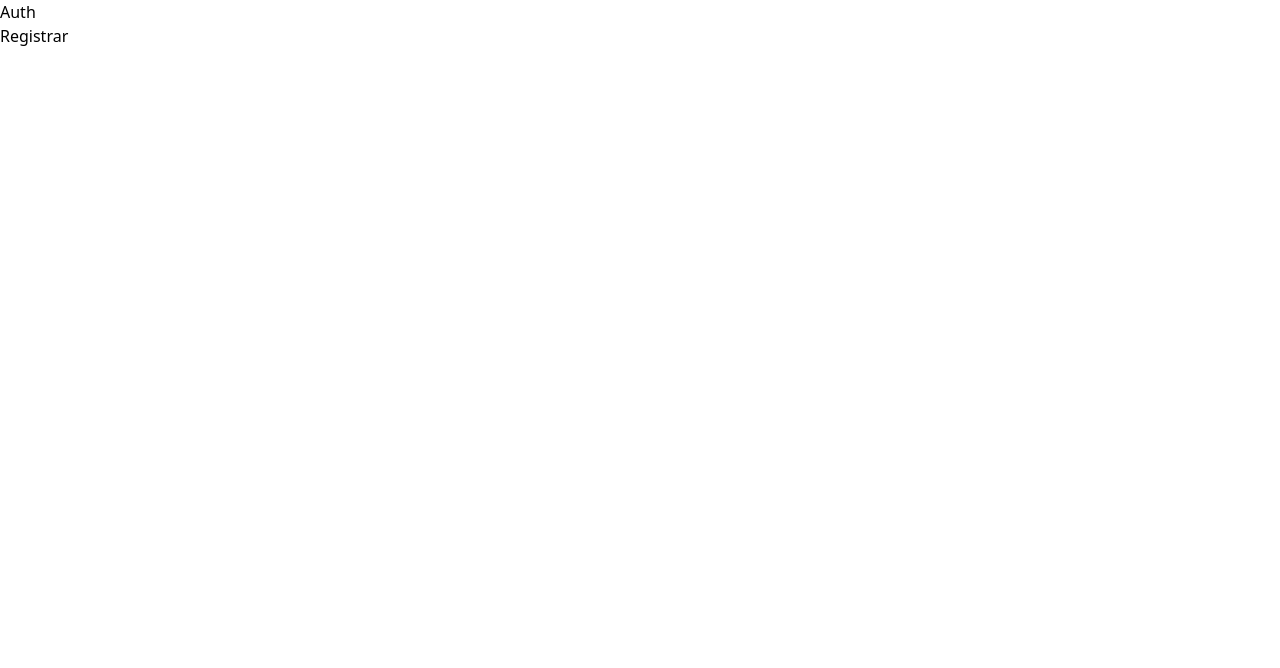
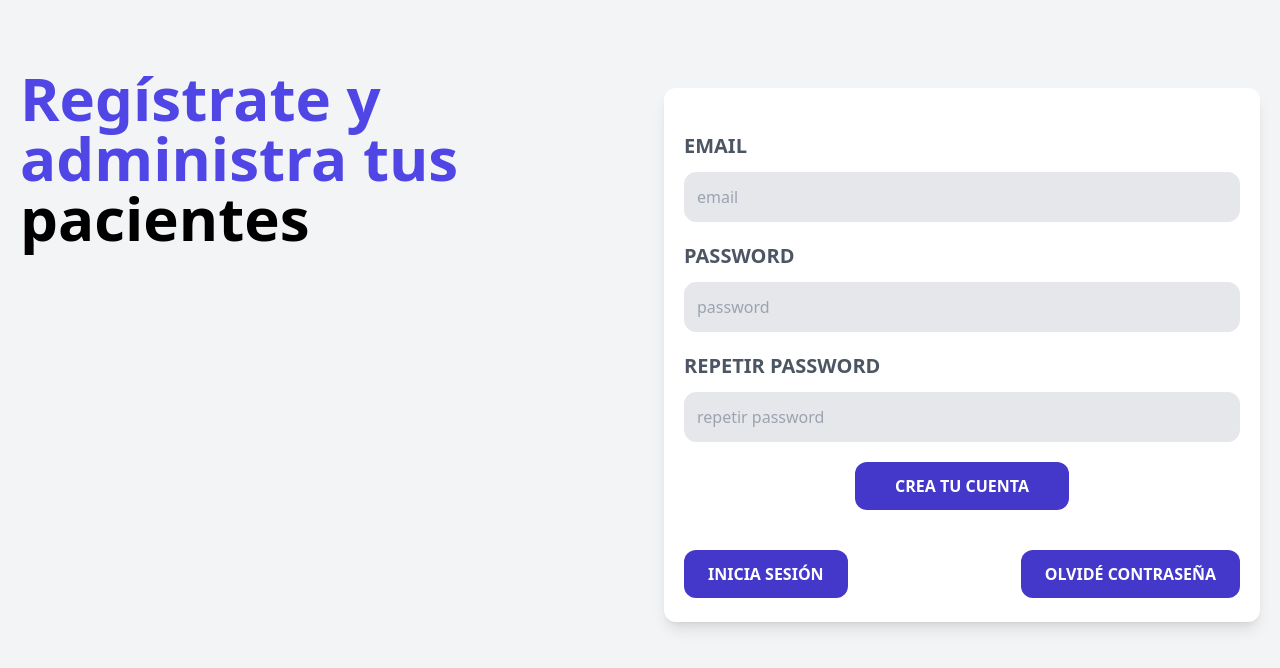
Before and after one commit to AngelSiete/MERN-fullstack, a React (Vite) app in the folder frontend/: page /registrar in a window 1280 px wide. Shown: the top 668 px of the page. Built offline with nearby package versions, Linux system fonts and the light colour scheme.

Commit message:
design for login pages

```diff
--- a/frontend/index.html
+++ b/frontend/index.html
@@ -6,7 +6,7 @@
     <meta name="viewport" content="width=device-width, initial-scale=1.0" />
     <title>APV - Citas</title>
   </head>
-  <body>
+  <body class="bg-gray-100 min-h-screen">
     <div id="root"></div>
     <script type="module" src="/src/main.jsx"></script>
   </body>
--- a/frontend/src/layout/AuthLayout.jsx
+++ b/frontend/src/layout/AuthLayout.jsx
@@ -3,8 +3,9 @@ import { Outlet } from "react-router-dom";
 export default function AuthLayout() {
   return (
     <>
-      <h1>Auth</h1>
+      <main className="container mx-auto md:grid md:grid-cols-2 mt-12 gap-12 p-5">
       <Outlet />
+      </main>
     </>
   );
 }
--- a/frontend/src/pages/Login.jsx
+++ b/frontend/src/pages/Login.jsx
@@ -1,7 +1,53 @@
+import { Link } from "react-router-dom";
+
 export default function Login() {
   return (
     <>
-      <h2>Login</h2>
+      <div>
+        <h1 className="text-indigo-600 font-black text-6xl">
+          Inicia sesión y administra tus{" "}
+          <span className="text-black">pacientes</span>
+        </h1>
+      </div>
+      <div className="mt-20 md:mt-5 py-6 shadow-lg px-5 rounded-xl bg-white">
+        <form>
+          <div className="my-5">
+            <label
+              className="uppercase text-gray-600 block text-xl font-bold"
+              htmlFor="email"
+            >
+              Email
+            </label>
+            <input
+              type="text"
+              placeholder="email"
+              className="border w-full p-3 mt-3 bg-gray-200 rounded-xl"
+            />
+          </div>
+          <div className="my-5">
+            <label
+              className="uppercase text-gray-600 block text-xl font-bold"
+              htmlFor="password"
+            >
+              password
+            </label>
+            <input
+              type="password"
+              placeholder="password"
+              className="border w-full p-3 mt-3 bg-gray-200 rounded-xl"
+            />
+          </div>
+          <input
+            type="submit"
+            value="Iniciar sesión"
+            className="bg-indigo-700 w-full py-3 rounded-xl text-white uppercase font-bold hover:cursor-pointer hover:bg-indigo-400 md:w-auto md:px-10 lg:flex lg:mx-auto"
+          />
+        </form>
+        <nav className="mt-10 lg:flex lg:justify-between">
+          <Link className="bg-indigo-700 py-3 rounded-xl text-white uppercase font-bold hover:cursor-pointer hover:bg-indigo-400 px-6 my-5" to="/registrar">Regístrate</Link>
+          <Link className="bg-indigo-700 py-3 rounded-xl text-white uppercase font-bold hover:cursor-pointer hover:bg-indigo-400 px-6 my-5" to="/olvidepassword">Olvidé contraseña</Link>
+        </nav>
+      </div>
     </>
   );
 }
--- a/frontend/src/pages/OlvidePassword.jsx
+++ b/frontend/src/pages/OlvidePassword.jsx
@@ -1,7 +1,39 @@
-export default function OlvidePassword(){
-    return(
-        <>
-            <h1>Olvidé pass</h1>
-        </>
-    )
+import { Link } from "react-router-dom";
+
+export default function OlvidePassword() {
+  return (
+    <>
+      <div>
+        <h1 className="text-indigo-600 font-black text-6xl">
+          Resetea tu <span className="text-black">contraseña</span>
+        </h1>
+      </div>
+      <div className="mt-20 md:mt-5 py-6 shadow-lg px-5 rounded-xl bg-white">
+        <form>
+          <div className="my-5">
+            <label
+              className="uppercase text-gray-600 block text-xl font-bold"
+              htmlFor="email"
+            >
+              Email
+            </label>
+            <input
+              type="text"
+              placeholder="email"
+              className="border w-full p-3 mt-3 bg-gray-200 rounded-xl"
+            />
+          </div>
+          <input
+            type="submit"
+            value="Enviar código al correo"
+            className="bg-indigo-700 w-full py-3 rounded-xl text-white uppercase font-bold hover:cursor-pointer hover:bg-indigo-400 md:w-auto md:px-10 lg:flex lg:mx-auto"
+          />
+        </form>
+        <nav className="mt-10 lg:flex lg:justify-between">
+              <Link className="bg-indigo-700 py-3 rounded-xl text-white uppercase font-bold hover:cursor-pointer hover:bg-indigo-400 px-6" to="/">Inicia sesión</Link>
+              <Link className="bg-indigo-700 py-3 rounded-xl text-white uppercase font-bold hover:cursor-pointer hover:bg-indigo-400 px-6" to="/registrar">Crea tu cuenta</Link>
+            </nav>
+      </div>
+    </>
+  );
 }
--- a/frontend/src/pages/Registrar.jsx
+++ b/frontend/src/pages/Registrar.jsx
@@ -1,7 +1,66 @@
+import { Link } from "react-router-dom";
+
 export default function Registrar(){
-    return(
+    return (
         <>
-        <h1>Registrar</h1>
+          <div>
+            <h1 className="text-indigo-600 font-black text-6xl">
+              Regístrate y administra tus{" "}
+              <span className="text-black">pacientes</span>
+            </h1>
+          </div>
+          <div className="mt-20 md:mt-5 py-6 shadow-lg px-5 rounded-xl bg-white">
+            <form>
+              <div className="my-5">
+                <label
+                  className="uppercase text-gray-600 block text-xl font-bold"
+                  htmlFor="email"
+                >
+                  Email
+                </label>
+                <input
+                  type="text"
+                  placeholder="email"
+                  className="border w-full p-3 mt-3 bg-gray-200 rounded-xl"
+                />
+              </div>
+              <div className="my-5">
+                <label
+                  className="uppercase text-gray-600 block text-xl font-bold"
+                  htmlFor="password"
+                >
+                  password
+                </label>
+                <input
+                  type="password"
+                  placeholder="password"
+                  className="border w-full p-3 mt-3 bg-gray-200 rounded-xl"
+                />
+              </div>
+              <div className="my-5">
+                <label
+                  className="uppercase text-gray-600 block text-xl font-bold"
+                  htmlFor="repetirpassword"
+                >
+                  Repetir password
+                </label>
+                <input
+                  type="password"
+                  placeholder="repetir password"
+                  className="border w-full p-3 mt-3 bg-gray-200 rounded-xl"
+                />
+              </div>
+              <input
+                type="submit"
+                value="Crea tu cuenta"
+                className="bg-indigo-700 w-full py-3 rounded-xl text-white uppercase font-bold hover:cursor-pointer hover:bg-indigo-400 md:w-auto md:px-10 lg:flex lg:mx-auto"
+              />
+            </form>
+            <nav className="mt-10 lg:flex lg:justify-between">
+              <Link className="bg-indigo-700 py-3 rounded-xl text-white uppercase font-bold hover:cursor-pointer hover:bg-indigo-400 px-6" to="/">Inicia sesión</Link>
+              <Link className="bg-indigo-700 py-3 rounded-xl text-white uppercase font-bold hover:cursor-pointer hover:bg-indigo-400 px-6" to="/olvidepassword">Olvidé contraseña</Link>
+            </nav>
+          </div>
         </>
-    )
+      );
 }
```
